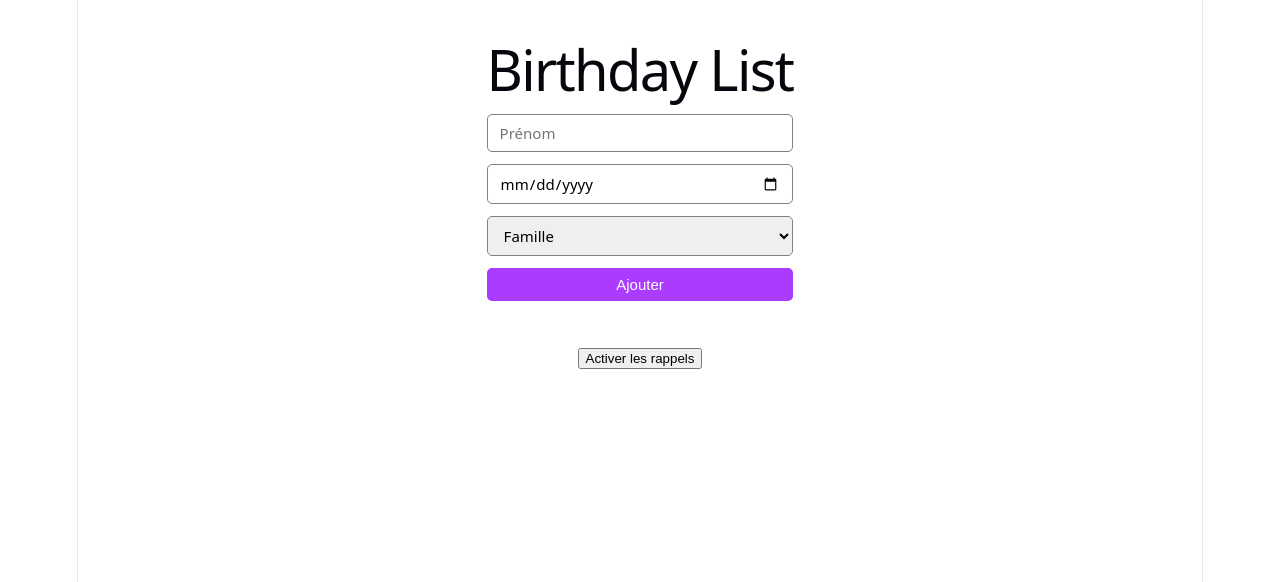
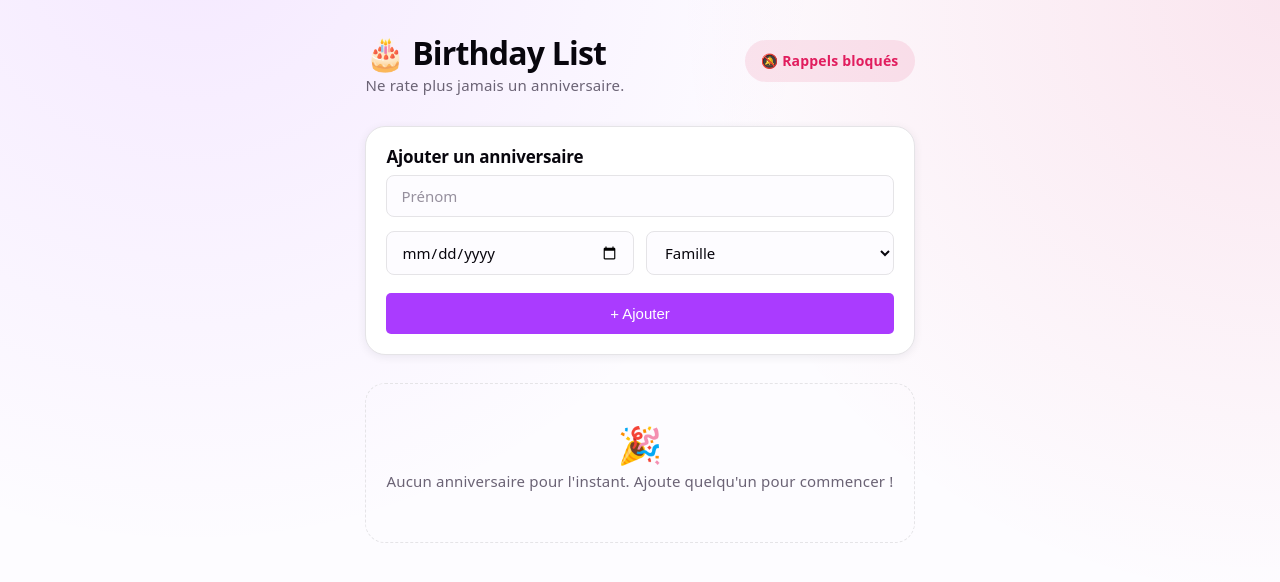
Before and after one commit to chloeberthelot/bday-radar, a React (Vite) app: page / in a window 1280 px wide. Shown: the top 582 px of the page. Built offline with nearby package versions, Linux system fonts and the light colour scheme.

Commit message:
Modif du css et catégorie par défaut

```diff
--- a/src/App.css
+++ b/src/App.css
@@ -1,5 +1,87 @@
 .app {
-  max-width: 480px;
+  max-width: 560px;
   margin: 0 auto;
-  padding: 24px;
+  padding: 40px 20px 64px;
+  display: flex;
+  flex-direction: column;
+  gap: 28px;
 }
+
+.app-header {
+  display: flex;
+  align-items: flex-start;
+  justify-content: space-between;
+  gap: 16px;
+  flex-wrap: wrap;
+}
+
+.app-header-text p {
+  margin-top: 6px;
+  color: var(--text);
+  font-size: 15px;
+}
+
+.card {
+  background: var(--surface);
+  border: 1px solid var(--border);
+  border-radius: var(--radius-lg);
+  padding: 20px;
+  box-shadow: var(--shadow-sm);
+}
+
+.reminder-btn,
+.reminder-status {
+  display: inline-flex;
+  align-items: center;
+  gap: 6px;
+  border-radius: 999px;
+  padding: 8px 16px;
+  font-size: 14px;
+  font-weight: 600;
+  white-space: nowrap;
+}
+
+.reminder-btn {
+  background: var(--accent-bg);
+  color: var(--accent);
+  border: 1px solid var(--accent-border);
+  transition: background-color 0.15s ease;
+}
+
+.reminder-btn:hover {
+  background: var(--accent-border);
+  cursor: pointer;
+}
+
+.reminder-status {
+  background: var(--code-bg);
+  color: var(--text);
+}
+
+.reminder-status--granted {
+  background: var(--friend-bg);
+  color: var(--friend);
+}
+
+.reminder-status--denied {
+  background: var(--family-bg);
+  color: var(--family);
+}
+
+.empty-state {
+  text-align: center;
+  padding: 48px 20px;
+  color: var(--text);
+  border: 1px dashed var(--border);
+  border-radius: var(--radius-lg);
+}
+
+.empty-state .emoji {
+  font-size: 36px;
+  display: block;
+  margin-bottom: 10px;
+}
+
+.empty-state p {
+  font-size: 15px;
+}
--- a/src/App.jsx
+++ b/src/App.jsx
@@ -36,20 +36,42 @@ function App() {
 
   return (
     <div className="app">
-      <h1>Birthday List</h1>
-      <BirthdayForm onAdd={addPerson} />
-      <BirthdayList people={people} onDelete={deletePerson} />
-      <div>
+      <header className="app-header">
+        <div className="app-header-text">
+          <h1>🎂 Birthday List</h1>
+          <p>Ne rate plus jamais un anniversaire.</p>
+        </div>
+        {notif === "default" ? (
           <button
+            className="reminder-btn"
             onClick={() => {
               Notification.requestPermission().then((permission) => {
                 setNotif(permission);
               });
             }}
           >
-          Activer les rappels
+            🔔 Activer les rappels
           </button>
+        ) : (
+          <span className={`reminder-status reminder-status--${notif}`}>
+            {notif === "granted" ? "🔔 Rappels activés" : "🔕 Rappels bloqués"}
+          </span>
+        )}
+      </header>
+
+      <div className="card">
+        <h2>Ajouter un anniversaire</h2>
+        <BirthdayForm onAdd={addPerson} />
       </div>
+
+      {people.length > 0 ? (
+        <BirthdayList people={people} onDelete={deletePerson} />
+      ) : (
+        <div className="empty-state">
+          <span className="emoji">🎉</span>
+          <p>Aucun anniversaire pour l'instant. Ajoute quelqu'un pour commencer !</p>
+        </div>
+      )}
     </div>
   );
 }
--- a/src/components/BirthdayForm.jsx
+++ b/src/components/BirthdayForm.jsx
@@ -4,30 +4,31 @@ import "../css/BirthdayForm.css";
 function BirthdayForm({ onAdd }) {
   const [name, setName] = useState("");
   const [dob, setDob] = useState("");
-  const [category, setCategory] = useState("");
+  const [category, setCategory] = useState("family");
 
   const handleSubmit = (e) => {
     e.preventDefault();
     onAdd({ name, dob, category });
     setName("");
     setDob("");
-    setCategory("");
+    setCategory("family");
   };
 
   return (
-    <div>
     <form className="birthday-form" onSubmit={handleSubmit}>
       <input
         type="text"
         value={name}
         onChange={(e) => setName(e.target.value)}
         placeholder="Prénom"
+        required
       />
+      <div className="form-row">
         <input
           type="date"
           value={dob}
           onChange={(e) => setDob(e.target.value)}
-          placeholder="Date de naissance"
+          required
         />
         <select value={category} onChange={(e) => setCategory(e.target.value)}>
           <option value="family">Famille</option>
@@ -35,11 +36,11 @@ function BirthdayForm({ onAdd }) {
           <option value="colleague">Collègue</option>
           <option value="other">Autre</option>
         </select>
+      </div>
       <button className="submit-btn" type="submit">
-          Ajouter
+        + Ajouter
       </button>
     </form>
-    </div>
   );
 }
 
--- a/src/components/BirthdayList.jsx
+++ b/src/components/BirthdayList.jsx
@@ -1,5 +1,12 @@
 import { daysUntilBirthday } from "../utils/birthday";
 import "../css/BirthdayList.css";
+
+const CATEGORY_LABELS = {
+  family: "Famille",
+  friend: "Ami",
+  colleague: "Collègue",
+  other: "Autre",
+};
 
 function BirthdayList({ people, onDelete }) {
   const sortedPeople = [...people].sort(
@@ -11,15 +18,33 @@ function BirthdayList({ people, onDelete }) {
         const days = daysUntilBirthday(person.dob);
         const isToday = days === 0;
         const isSoon = days > 0 && days <= 7;
+        const category = CATEGORY_LABELS[person.category] ? person.category : "other";
 
         return (
           <li
             key={person.id}
             className={`birthday-item ${isToday ? "today" : ""} ${isSoon ? "soon" : ""}`}
           >
-            {person.name} fête son anniversaire dans {days} jours 🎉{" "}
-            <button className="delete-btn" onClick={() => onDelete(person.id)}>
-              Supprimer
+            <span className={`avatar avatar--${category}`}>
+              {person.name.charAt(0).toUpperCase()}
+            </span>
+            <div className="birthday-info">
+              <p className="birthday-name">{person.name}</p>
+              <span className={`badge badge--${category}`}>
+                {CATEGORY_LABELS[category]}
+              </span>
+            </div>
+            <span
+              className={`days-pill ${isToday ? "days-pill--today" : isSoon ? "days-pill--soon" : ""}`}
+            >
+              {isToday ? "Aujourd'hui 🎉" : `Dans ${days} j`}
+            </span>
+            <button
+              className="delete-btn"
+              onClick={() => onDelete(person.id)}
+              aria-label={`Supprimer ${person.name}`}
+            >
+              ✕
             </button>
           </li> /*pourquoi une fonction fléchée et pas juste onClick={onDelete(person.id)} ? Parce que la seconde forme appellerait immédiatement onDelete au moment du rendu (pour chaque personne, tout de suite), au lieu d'attendre le clic*/
         );
--- a/src/css/BirthdayForm.css
+++ b/src/css/BirthdayForm.css
@@ -1,19 +1,53 @@
-
 .birthday-form {
   display: flex;
   flex-direction: column;
-  gap: 12px;
-  margin-bottom: 24px;
-
+  gap: 14px;
 }
 
+.form-row {
+  display: flex;
+  gap: 12px;
+  flex-wrap: wrap;
+}
+
+.form-row > * {
+  flex: 1;
+  min-width: 140px;
+}
 
 input,
 select {
-  padding: 8px 12px;
+  width: 100%;
+  padding: 10px 14px;
   font-size: 15px;
   font-family: inherit;
   box-sizing: border-box;
-  border-radius: 5px;
-  border: 1px solid grey;
+  border-radius: var(--radius-sm);
+  border: 1px solid var(--border);
+  background: var(--bg);
+  color: var(--text-h);
+  transition: border-color 0.15s ease, box-shadow 0.15s ease;
 }
+
+select {
+  cursor: pointer;
+}
+
+input::placeholder {
+  color: var(--text);
+  opacity: 0.7;
+}
+
+input:focus,
+select:focus {
+  outline: none;
+  border-color: var(--accent);
+  box-shadow: 0 0 0 3px var(--accent-bg);
+}
+
+.birthday-form .submit-btn {
+  width: 100%;
+  padding: 12px 16px;
+  font-size: 15px;
+  margin-top: 4px;
+}
--- a/src/index.css
+++ b/src/index.css
@@ -1,15 +1,31 @@
 :root {
   --text: #6b6375;
   --text-h: #08060d;
-  --bg: #fff;
+  --bg: #fdfcff;
+  --surface: #ffffff;
   --border: #e5e4e7;
   --code-bg: #f4f3ec;
   --accent: #aa3bff;
   --accent-bg: rgba(170, 59, 255, 0.1);
   --accent-border: rgba(170, 59, 255, 0.5);
   --social-bg: rgba(244, 243, 236, 0.5);
+
+  --family: #e11d5e;
+  --family-bg: rgba(225, 29, 94, 0.1);
+  --friend: #0d9488;
+  --friend-bg: rgba(13, 148, 136, 0.12);
+  --colleague: #d97706;
+  --colleague-bg: rgba(217, 119, 6, 0.12);
+  --other: #64748b;
+  --other-bg: rgba(100, 116, 139, 0.12);
+
+  --radius-sm: 8px;
+  --radius-md: 14px;
+  --radius-lg: 20px;
+
   --shadow:
     rgba(0, 0, 0, 0.1) 0 10px 15px -3px, rgba(0, 0, 0, 0.05) 0 4px 6px -2px;
+  --shadow-sm: rgba(20, 10, 40, 0.07) 0 2px 10px;
 
   --sans: system-ui, 'Segoe UI', Roboto, sans-serif;
   --heading: system-ui, 'Segoe UI', Roboto, sans-serif;
@@ -34,15 +50,27 @@
   :root {
     --text: #9ca3af;
     --text-h: #f3f4f6;
-    --bg: #16171d;
+    --bg: #121218;
+    --surface: #191a22;
     --border: #2e303a;
     --code-bg: #1f2028;
     --accent: #c084fc;
     --accent-bg: rgba(192, 132, 252, 0.15);
     --accent-border: rgba(192, 132, 252, 0.5);
     --social-bg: rgba(47, 48, 58, 0.5);
+
+    --family: #fb7185;
+    --family-bg: rgba(251, 113, 133, 0.15);
+    --friend: #2dd4bf;
+    --friend-bg: rgba(45, 212, 191, 0.15);
+    --colleague: #fbbf24;
+    --colleague-bg: rgba(251, 191, 36, 0.15);
+    --other: #94a3b8;
+    --other-bg: rgba(148, 163, 184, 0.15);
+
     --shadow:
       rgba(0, 0, 0, 0.4) 0 10px 15px -3px, rgba(0, 0, 0, 0.25) 0 4px 6px -2px;
+    --shadow-sm: rgba(0, 0, 0, 0.35) 0 2px 10px;
   }
 
   #social .button-icon {
@@ -52,14 +80,15 @@
 
 body {
   margin: 0;
+  min-height: 100svh;
+  background:
+    radial-gradient(circle at 15% -10%, var(--accent-bg), transparent 45%),
+    radial-gradient(circle at 100% 0%, var(--family-bg), transparent 40%),
+    var(--bg);
 }
 
 #root {
-  width: 1126px;
   max-width: 100%;
-  margin: 0 auto;
-  text-align: center;
-  border-inline: 1px solid var(--border);
   min-height: 100svh;
   display: flex;
   flex-direction: column;
@@ -69,28 +98,23 @@ body {
 h1,
 h2 {
   font-family: var(--heading);
-  font-weight: 500;
+  font-weight: 600;
   color: var(--text-h);
 }
 
 h1 {
-  font-size: 56px;
-  letter-spacing: -1.68px;
-  margin: 32px 0;
-  @media (max-width: 1024px) {
-    font-size: 36px;
-    margin: 20px 0;
-  }
+  font-size: 32px;
+  letter-spacing: -0.8px;
+  margin: 0;
 }
+
 h2 {
-  font-size: 24px;
+  font-size: 17px;
   line-height: 118%;
-  letter-spacing: -0.24px;
+  letter-spacing: -0.2px;
   margin: 0 0 8px;
-  @media (max-width: 1024px) {
-    font-size: 20px;
-  }
 }
+
 p {
   margin: 0;
 }
```
Also changed, not shown: src/css/BirthdayList.css (+138 -14 lines). Lines whose indentation alone changed are shown as unchanged.
